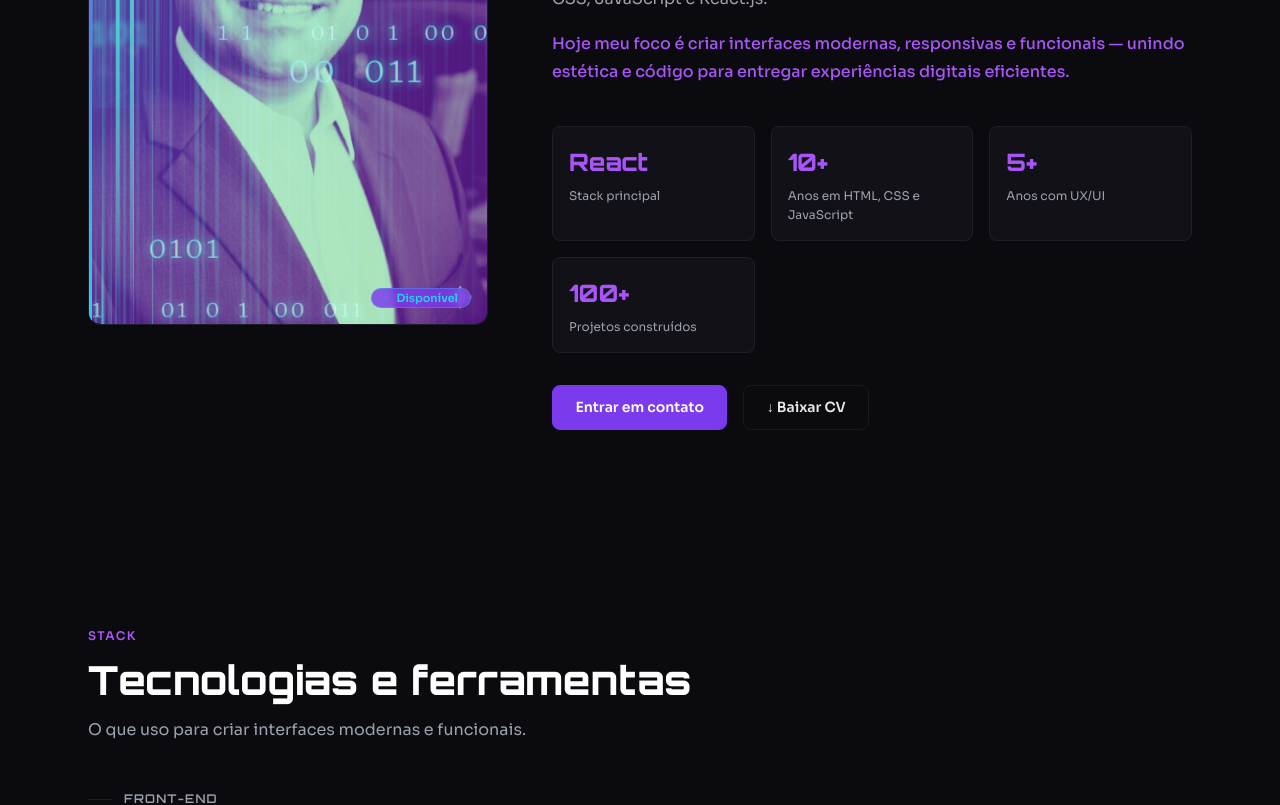
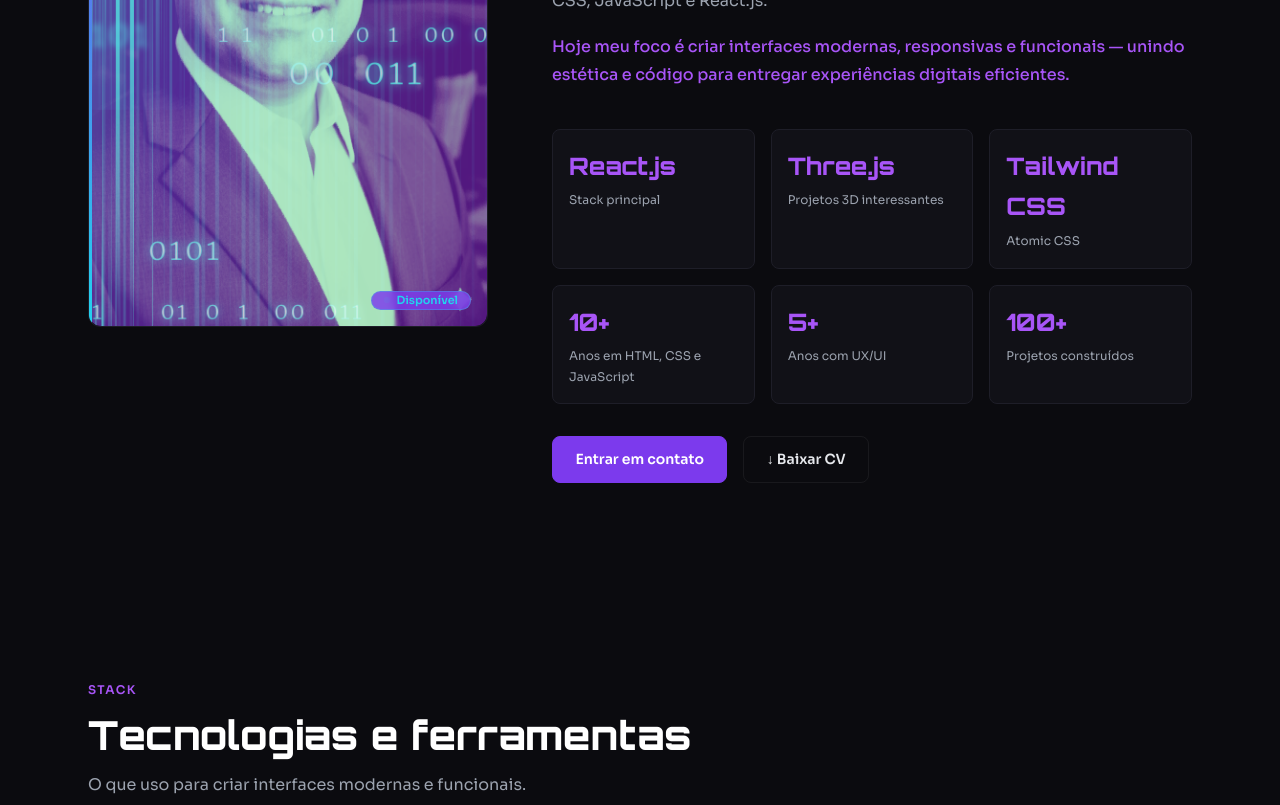
Before and after one commit to dimildesigner/portfolio, a React (Vite) app: page / in a window 1280 px wide. Shown: the part 1340-2145 px from the top of the page. Built offline with nearby package versions, Linux system fonts and the light colour scheme.

Commit message:
Plugando alguns dos meus projetos de desenvolvimento web mais recentes

```diff
--- a/src/components/About.jsx
+++ b/src/components/About.jsx
@@ -4,11 +4,12 @@ import SectionTitle from "./SectionTitle";
 import photo from "../assets/images/eddie_linkedin_duotone_0101.png";
 
 const stats = [
-  { value: "React", label: "Stack principal" },
+  { value: "React.js", label: "Stack principal" },
+  { value: "Three.js", label: "Projetos 3D interessantes" },
+  { value: "Tailwind CSS", label: "Atomic CSS" },
   { value: "10+", label: "Anos em HTML, CSS e JavaScript" },
   { value: "5+", label: "Anos com UX/UI" },
   { value: "100+", label: "Projetos construídos" },
-
 ];
 
 export default function About() {
@@ -21,13 +22,15 @@ export default function About() {
           description="Um profissional que entende os dois lados da tela."
         />
 
-        <div style={{
+        <div
+          style={{
             display: "grid",
             gridTemplateColumns: "1fr 1.6fr",
             gap: "4rem",
             alignItems: "start",
-        }} className="about-grid">
-
+          }}
+          className="about-grid"
+        >
           {/* ── Foto / Avatar ── */}
           <motion.div
             initial={{ opacity: 0, x: -24 }}
@@ -45,15 +48,18 @@ export default function About() {
               }}
             >
               {/* Linha decorativa lateral roxa */}
-              <div style={{
+              <div
+                style={{
                   position: "absolute",
                   left: 0,
                   top: 0,
                   bottom: 0,
                   width: "3px",
-                background: "linear-gradient(to bottom, var(--purple), var(--cyan))",
+                  background:
+                    "linear-gradient(to bottom, var(--purple), var(--cyan))",
                   zIndex: 1,
-              }} />
+                }}
+              />
 
               {/* Foto */}
               <img
@@ -71,7 +77,8 @@ export default function About() {
               />
 
               {/* Chip: disponível */}
-              <div style={{
+              <div
+                style={{
                   position: "absolute",
                   bottom: "1rem",
                   right: "1rem",
@@ -87,8 +94,18 @@ export default function About() {
                   gap: "0.4rem",
                   zIndex: 2,
                   backdropFilter: "blur(4px)",
-              }}>
-                <span style={{ width: 6, height: 6, borderRadius: "50%", background: "var(--cyan-glow)", animation: "pulse 2s infinite", flexShrink: 0 }} />
+                }}
+              >
+                <span
+                  style={{
+                    width: 6,
+                    height: 6,
+                    borderRadius: "50%",
+                    background: "var(--cyan-glow)",
+                    animation: "pulse 2s infinite",
+                    flexShrink: 0,
+                  }}
+                />
                 Disponível
               </div>
             </div>
@@ -101,37 +118,51 @@ export default function About() {
             viewport={{ once: true }}
             transition={{ duration: 0.55, delay: 0.1 }}
           >
-            <div style={{ display: "flex", flexDirection: "column", gap: "1.1rem", color: "var(--text)", lineHeight: 1.75 }}>
+            <div
+              style={{
+                display: "flex",
+                flexDirection: "column",
+                gap: "1.1rem",
+                color: "var(--text)",
+                lineHeight: 1.75,
+              }}
+            >
               <p>
-                Olá, eu sou o Dimil, um desenvolvedor Front-end em transição de carreira, com formação em
-                Publicidade e Propaganda e sólida experiência como Designer Gráfico e Motion Designer.
+                Olá, eu sou o Dimil, um desenvolvedor Front-end em transição de
+                carreira, com formação em Publicidade e Propaganda e sólida
+                experiência como Designer Gráfico e Motion Designer.
               </p>
 
               <p>
-                Ao longo da minha trajetória, atuei em projetos de comunicação digital,
-                branding e produção audiovisual — desenvolvendo um olhar estratégico para
-                design, usabilidade e experiência do usuário (UX/UI).
+                Ao longo da minha trajetória, atuei em projetos de comunicação
+                digital, branding e produção audiovisual — desenvolvendo um
+                olhar estratégico para design, usabilidade e experiência do
+                usuário (UX/UI).
               </p>
 
               <p>
-                Foi a partir da atuação com interfaces e prototipação que direcionei minha
-                carreira para o desenvolvimento web, aprofundando conhecimentos em
-                HTML, CSS, JavaScript e React.js.
+                Foi a partir da atuação com interfaces e prototipação que
+                direcionei minha carreira para o desenvolvimento web,
+                aprofundando conhecimentos em HTML, CSS, JavaScript e React.js.
               </p>
 
               <p style={{ color: "var(--purple-light)", fontWeight: 500 }}>
-                Hoje meu foco é criar interfaces modernas, responsivas e funcionais —
-                unindo estética e código para entregar experiências digitais eficientes.
+                Hoje meu foco é criar interfaces modernas, responsivas e
+                funcionais — unindo estética e código para entregar experiências
+                digitais eficientes.
               </p>
             </div>
 
             {/* Stats */}
-            <div style={{
+            <div
+              style={{
                 display: "grid",
                 gridTemplateColumns: "repeat(3, 1fr)",
                 gap: "1rem",
                 marginTop: "2.5rem",
-            }} className="about-stats">
+              }}
+              className="about-stats"
+            >
               {stats.map((s) => (
                 <div
                   key={s.label}
@@ -142,10 +173,23 @@ export default function About() {
                     padding: "1rem",
                   }}
                 >
-                  <div style={{ fontSize: "1.5rem", fontWeight: 800, fontFamily: "var(--font-heading)", color: "var(--purple-light)" }}>
+                  <div
+                    style={{
+                      fontSize: "1.5rem",
+                      fontWeight: 800,
+                      fontFamily: "var(--font-heading)",
+                      color: "var(--purple-light)",
+                    }}
+                  >
                     {s.value}
                   </div>
-                  <div style={{ fontSize: "0.75rem", color: "var(--text)", marginTop: "0.25rem" }}>
+                  <div
+                    style={{
+                      fontSize: "0.75rem",
+                      color: "var(--text)",
+                      marginTop: "0.25rem",
+                    }}
+                  >
                     {s.label}
                   </div>
                 </div>
@@ -153,7 +197,14 @@ export default function About() {
             </div>
 
             {/* CTAs */}
-            <div style={{ display: "flex", gap: "1rem", marginTop: "2rem", flexWrap: "wrap" }}>
+            <div
+              style={{
+                display: "flex",
+                gap: "1rem",
+                marginTop: "2rem",
+                flexWrap: "wrap",
+              }}
+            >
               <a
                 href="#contact"
                 style={{
@@ -166,8 +217,12 @@ export default function About() {
                   transition: "background 0.2s",
                   border: "1px solid var(--purple)",
                 }}
-                onMouseEnter={(e) => (e.currentTarget.style.background = "var(--purple-light)")}
-                onMouseLeave={(e) => (e.currentTarget.style.background = "var(--purple)")}
+                onMouseEnter={(e) =>
+                  (e.currentTarget.style.background = "var(--purple-light)")
+                }
+                onMouseLeave={(e) =>
+                  (e.currentTarget.style.background = "var(--purple)")
+                }
               >
                 Entrar em contato
               </a>
@@ -184,8 +239,12 @@ export default function About() {
                   transition: "border-color 0.2s",
                   border: "1px solid var(--border-soft)",
                 }}
-                onMouseEnter={(e) => (e.currentTarget.style.borderColor = "var(--purple-light)")}
-                onMouseLeave={(e) => (e.currentTarget.style.borderColor = "var(--border-soft)")}
+                onMouseEnter={(e) =>
+                  (e.currentTarget.style.borderColor = "var(--purple-light)")
+                }
+                onMouseLeave={(e) =>
+                  (e.currentTarget.style.borderColor = "var(--border-soft)")
+                }
               >
                 ↓ Baixar CV
               </a>
--- a/src/components/Contact.jsx
+++ b/src/components/Contact.jsx
@@ -231,7 +231,7 @@ export default function Contact() {
               paddingLeft: "1rem",
             }}
           >
-            Aberto a oportunidades como <strong style={{ color: "var(--text-strong)" }}>Desenvolvedor Front-end Júnior</strong>.
+            Aberto a oportunidades como <strong style={{ color: "var(--text-strong)" }}>Desenvolvedor Front-end Júnior</strong>. <br />
             Respondo em até 24h.
           </motion.p>
         </div>
--- a/src/components/Footer.jsx
+++ b/src/components/Footer.jsx
@@ -31,7 +31,7 @@ export default function Footer() {
 
         {/* Copyright */}
         <p style={{ fontSize: "0.78rem", color: "var(--text)" }}>
-          © {currentYear} dimil designer | Site desenvolvido com React + Framer Motion.
+          © {currentYear} dimil designer. Todos os direitos reservados.
         </p>
 
         {/* Links */}
--- a/src/components/Hero.jsx
+++ b/src/components/Hero.jsx
@@ -108,7 +108,7 @@ export default function Hero() {
                 textTransform: "uppercase",
               }}
             >
-              HTML · CSS · JavaScript · React.js · UX/UI
+              HTML · CSS · JavaScript · React.js · Three.js · UX/UI
             </motion.p>
 
             <motion.p
@@ -276,7 +276,7 @@ export default function Hero() {
                 }}
               >
                 <span style={{ width: 8, height: 8, borderRadius: "50%", background: "#22D3EE", flexShrink: 0 }} />
-                React · Framer · Tailwind
+                React.js · Three.js · Tailwind
               </motion.div>
             </div>
           </motion.div>
--- a/src/data/projects.js
+++ b/src/data/projects.js
@@ -2,74 +2,89 @@
 export const projects = [
   {
     id: 1,
-    title: "App de Busca de Usuários",
-    description: "Aplicação React que consome a API do GitHub para buscar e exibir perfis de usuários em tempo real.",
-    tech: ["React", "GitHub API", "CSS Modules"],
-    github: "https://github.com/dimildesigner",
-    demo: "#",
-    problem:
-      "Encontrar informações rápidas de perfis do GitHub sem navegar pela interface da plataforma é trabalhoso para recrutadores e devs.",
+    title: "Workflow Manager - Sistema de tarefas diárias | Back-end",
+    description:
+      "O Workflow Manager é uma aplicação web moderna para organização e gerenciamento de tarefas e fluxos de trabalho.",
+    tech: ["Google AI Studio", "Gemini API", "Node.js", "Vercel", "Supabase"],
+    github: "https://github.com/dimildesigner/workflow_manager",
+    demo: "https://workflow-manager-eight.vercel.app/",
+    problem: "Organizar tarefas cotidianas de forma rápida e simples",
     solution:
-      "Construí uma interface limpa de busca que consome a API REST do GitHub, exibindo avatar, bio, repositórios e seguidores em cards organizados.",
+      "Interface limpa e organizadas em cards para criar tarefas e posicioná-las na exata situação, ou seja, elas em estado inicial, em andamento ou finalizadas.",
     highlights: [
-      "Consumo de API REST com fetch e tratamento de erros",
-      "Debounce na busca para evitar requisições excessivas",
-      "Responsividade total com CSS Grid",
-      "Estados de loading e empty state",
+      "Gerenciamento de tarefas — Crie, edite e exclua tarefas com facilidade",
+      "Fluxos de trabalho personalizados — Organize tarefas em etapas do seu processo",
+      "Visualização em quadro — Interface estilo Kanban para acompanhamento visual",
+      "Acompanhamento de progresso — Monitore o status de cada atividade",
+      "Powered by Google AI — Recursos inteligentes para auxiliar na gestão",
+      "Design responsivo — Funciona em desktop e dispositivos móveis",
     ],
   },
   {
     id: 2,
-    title: "Dashboard de Tarefas",
-    description: "Gerenciador de tarefas com drag-and-drop, filtros por prioridade e persistência local.",
-    tech: ["React", "LocalStorage", "Tailwind CSS"],
-    github: "https://github.com/dimildesigner",
-    demo: "#",
+    title:
+      "Petstok - Sistema de Gestão ERP para Petshops | Front-end e Back-end",
+    description:
+      "O Petstock é um ERP Lite desenvolvido para o mercado pet, com foco em controle de estoque inteligente, catálogo segmentado por espécie e alertas automáticos de reposição e validade.",
+    tech: ["React", "Vite", "Tailwind CSS", "React Router", "Axios"],
+    github: "https://github.com/dimildesigner/projeto_petshop_api_frontend",
+    demo: "https://projeto-petshop-api-frontend.vercel.app/",
     problem:
-      "Apps de produtividade costumam ser complexos demais para uso casual, com curva de aprendizado alta.",
+      "Servir como ferramenta auxiliar para negócios de Petshop, oferecendo controle de estoque, catálogo segmentado por espécie e alertas automáticos de reposição e validade, tudo isso com uma interface intuitiva e responsiva.",
     solution:
-      "Criei um dashboard minimalista com kanban simplificado, drag-and-drop nativo e filtros por status, sem dependências externas de gerenciamento.",
+      "Criação de um sistema ERP Lite para Petshops, com funcionalidades que suprem as necessidades específicas do mercado pet. O sistema inclui controle de estoque inteligente, catálogo segmentado por espécie e alertas automáticos de reposição e validade, tudo isso com uma interface intuitiva e responsiva.",
     highlights: [
-      "Drag and drop implementado com HTML5 API",
-      "Persistência via LocalStorage sem biblioteca externa",
-      "Filtro e busca em tempo real",
-      "UX focada em zero fricção",
+      "Autenticação",
+      "Dashboard",
+      "Catálogo de Produtos",
+      "Controle de Estoque",
+      "Cantinho da Oportunidade (Promoções)",
+      "Administração de Usuários",
     ],
   },
   {
     id: 3,
-    title: "Landing Page — Produto SaaS",
-    description: "Landing page de alta conversão para produto fictício de SaaS, com animações e CTA otimizado.",
-    tech: ["React", "Framer Motion", "Tailwind CSS"],
-    github: "https://github.com/dimildesigner",
-    demo: "#",
+    title:
+      "Raffaello Sanzio - A Escola de Atenas - Landing Page Cultural | Front-end",
+    description:
+      "Este projeto é uma experiência de scroll-driven storytelling inspirada nas grandes exposições digitais de museus e nos especiais interativos do New York Times. O objetivo é apresentar a pintura de Raffaello Sanzio - A Escola de Atenas não apenas como uma obra de arte, mas como uma narrativa viva — filosófica, histórica e surpreendentemente contemporânea.",
+    tech: ["HTML5", "CSS3", "JavaScript ES6 (vanilla)"],
+    github:
+      "https://github.com/dimildesigner/raffaello_sanzio_a_escola_de_atenas",
+    demo: "https://raffaello-sanzio-a-escola-de-atenas.vercel.app/",
     problem:
-      "Páginas de SaaS genéricas não comunicam valor rapidamente — perdem visitantes nos primeiros 5 segundos.",
+      "A landing page tem objetivo de explorar o tema da arte e cultura em uma apresentação digital interativa e envolvente.",
     solution:
-      "Estruturei a página com hierarquia visual clara: hero com proposta de valor direta, social proof, features e CTA. Animações guiam o olhar sem distrair.",
+      "Garantir uma experiência de usuário fluida e imersiva, com uma narrativa visual que guia o visitante através da história e dos detalhes da pintura, utilizando técnicas modernas de web design para criar uma apresentação impactante e acessível.",
     highlights: [
-      "Animações de entrada com Framer Motion",
-      "Scroll animations com Intersection Observer",
-      "Lighthouse performance acima de 95",
-      "Mobile-first com breakpoints precisos",
+      "Navegação e Interface atraente",
+      "Cursor personalizado com trail fluido",
+      "Barra de progresso global (scroll 0→100%)",
+      "Navegação por âncoras com scroll suave entre seções",
+      "Animações de entrada via Intersection Observer (fade + translateY)",
     ],
   },
   {
     id: 4,
-    title: "Clone UI — Spotify",
-    description: "Interface inspirada no Spotify com player funcional, playlists e navegação entre telas.",
-    tech: ["React", "Context API", "CSS"],
-    github: "https://github.com/dimildesigner",
-    demo: "#",
+    title: "Jukebox Experience - iTunes Search API",
+    description:
+      "Uma experiência musical imersiva em 3D — busque, ouça e sinta a música.",
+    tech: ["Three.js", "Vite", "Node.js"],
+    github: "https://github.com/dimildesigner/jukebox-experience",
+    demo: "https://jukebox-experience.vercel.app/",
     problem:
-      "Reproduzir uma UI complexa como a do Spotify exige domínio de componentização, estado global e layouts avançados.",
+      "Explorar de forma criativa o consumo de uma API e gerar valor, no caso, entretenimento e buscador de músicas de todos os gêneros e estilos.",
     solution:
-      "Implementei as telas principais com roteamento, Context API para o player e estado global, simulando o comportamento real da aplicação.",
+      "Uma aplicação web imersiva que combina uma cena 3D interativa com busca e reprodução de músicas em tempo real. O usuário pode girar o jukebox, explorar o cenário psicodélico e descobrir músicas pelo painel lateral — tudo em uma única experiência fluida.",
     highlights: [
-      "Context API para estado global do player",
-      "React Router para navegação entre telas",
-      "Layout CSS Grid + Flexbox combinados",
-      "Componentização granular e reutilizável",
+      "Cena 3D interativa - mouse e touch controls",
+      "Busca de músicaspor artista, álbum ou título via iTunes Search API",
+      "Preview de 30 segundos de reprodução",
+      "Disco de vinil animado e notas musicais flutuando",
+      "Reatividade ao áudio com luzes coloridas, estelas e cenário psicodélico",
+      "Responsivo em desktop e mobile (touch e resize dinâmico)",
+      "Mini player no rodapé com capa do álbum e artista",
+      "Efeito sonoto de scratch, quando o Jukebox é rotacionado",
     ],
   },
 ];
--- a/src/styles/globals.css
+++ b/src/styles/globals.css
@@ -19,6 +19,8 @@
 @import url('https://fonts.googleapis.com/css2?family=Sora:wght@100..800&display=swap');
 
 @import url('https://fonts.googleapis.com/css2?family=Geist:wght@100..900&display=swap');
+
+@import url('https://fonts.googleapis.com/css2?family=Roboto:ital,wght@0,100..900;1,100..900&display=swap');
 
 
 
@@ -50,9 +52,11 @@
   /* --font-heading: "IBM Plex Mono", monospace; */
   /* --font-heading: "Oxanium", "Titillium Web", sans-serif; */
 
-  /* --font-body:    'DM Sans', sans-serif; */
+  /* --font-body: 'DM Sans', sans-serif; */
+  /* --font-body: "Roboto", sans-serif; */
+  /* --font-body: "Geist", sans-serif; */
   --font-body: "Sora", sans-serif;
-  /* --font-body: "Geist", sans-serif; */
+
 
   /* Espaçamentos */
   --section-py: 6rem;
@@ -83,7 +87,7 @@ body {
   font-family: var(--font-body);
   background-color: var(--bg);
   color: var(--text);
-  line-height: 1.6;
+  line-height: 1.7;
   -webkit-font-smoothing: antialiased;
   -moz-osx-font-smoothing: grayscale;
   overflow-x: hidden;
```
Lines whose indentation alone changed are shown as unchanged.
